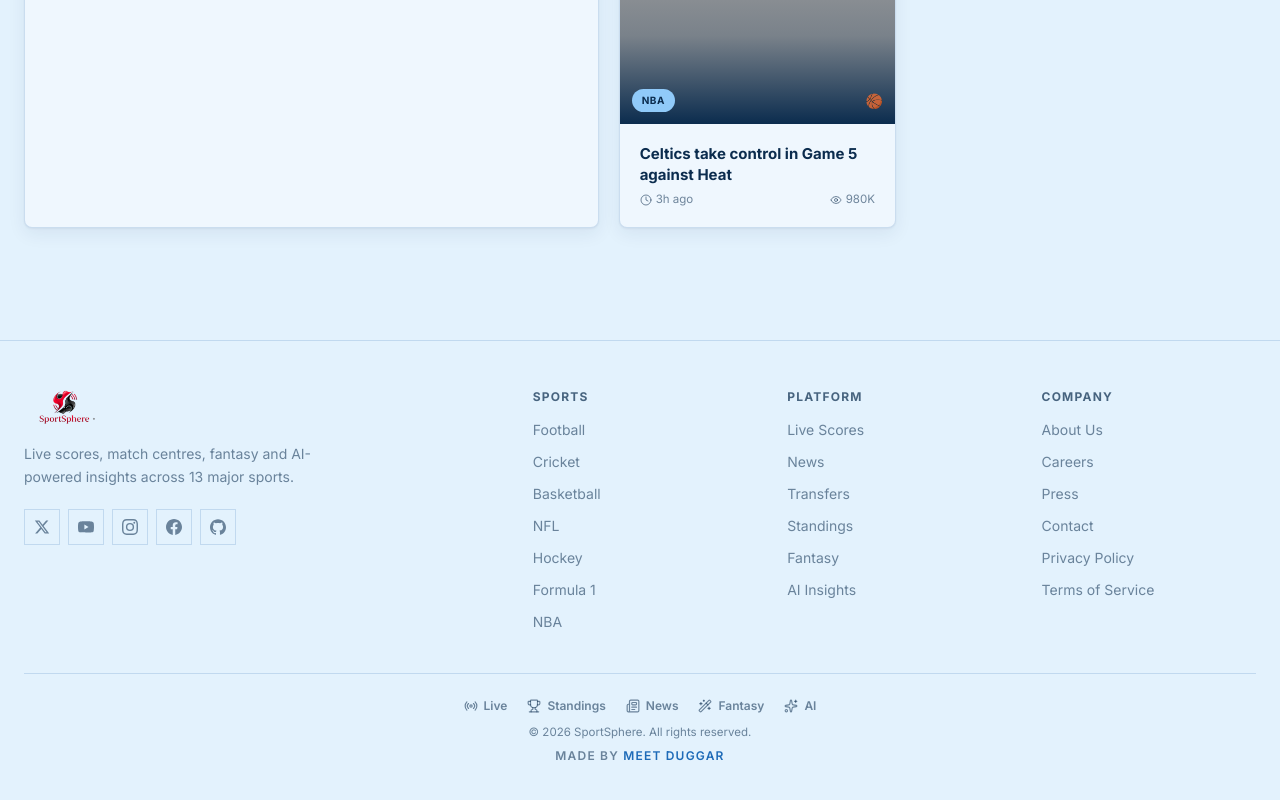
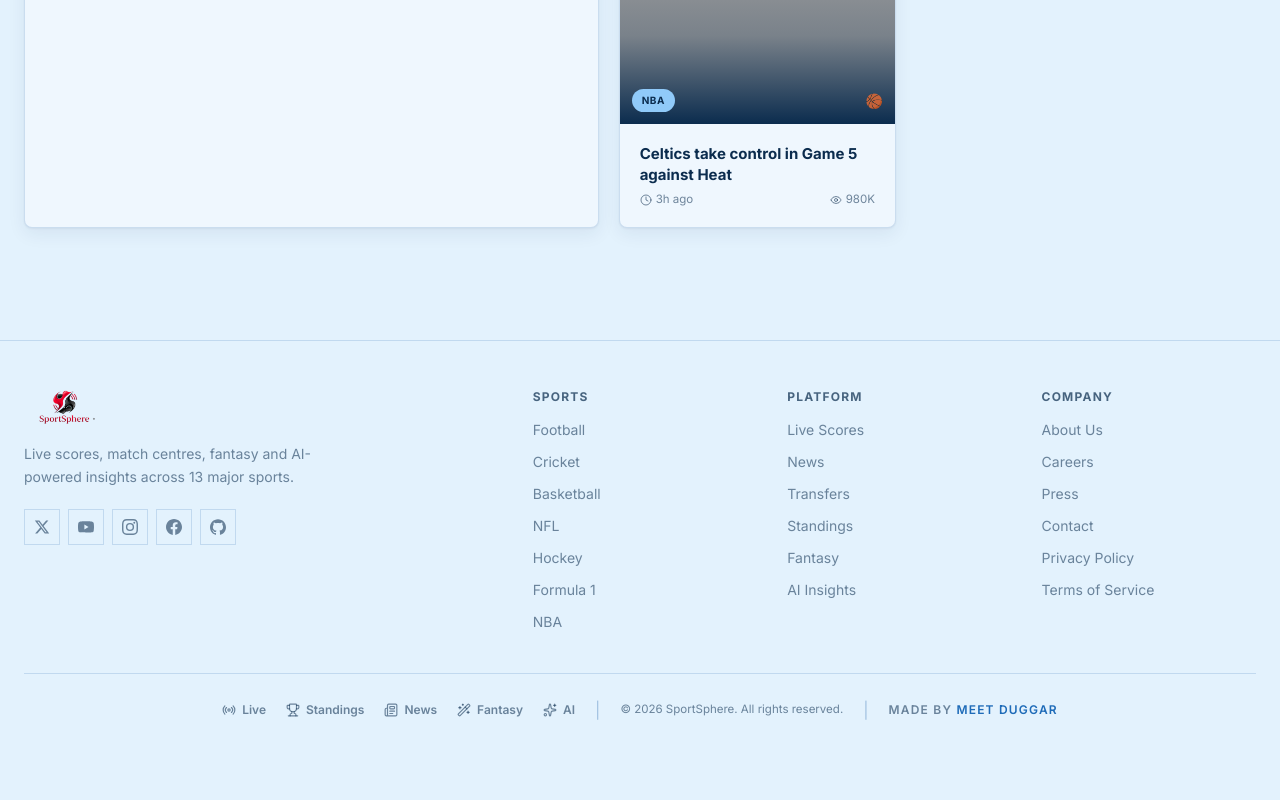
Before and after one commit to meetduggar23/SportSphere, a Next.js app: page / in a window 1280 px wide. Shown: the part 1878-2678 px from the top of the page. After the commit the page ends 2648 px from the top, so only its background shows below. Built offline with nearby package versions, Linux system fonts and the light colour scheme; no server answers; grey boxes are pictures that could not be loaded.

Commit message:
Footer bottom bar: all items on one line

```diff
--- a/src/components/layout/Footer.tsx
+++ b/src/components/layout/Footer.tsx
@@ -125,8 +125,8 @@ export function Footer() {
           ))}
         </div>
 
-        <div className="mt-10 border-t border-border pt-6 text-center">
-          <nav className="flex flex-wrap items-center justify-center gap-x-5 gap-y-2">
+        <div className="mt-10 border-t border-border pt-6">
+          <div className="flex flex-wrap items-center justify-center gap-x-5 gap-y-2">
             {quickNav.map((q) => (
               <Link
                 key={q.label}
@@ -136,13 +136,13 @@ export function Footer() {
                 <q.icon className="h-3.5 w-3.5" /> {q.label}
               </Link>
             ))}
-          </nav>
-          <p className="meta mt-3">
-            © {new Date().getFullYear()} SportSphere. All rights reserved.
-          </p>
-          <p className="mt-2 text-center text-xs font-semibold uppercase tracking-widest text-muted">
-            Made by <span className="text-secondary">Meet Duggar</span>
-          </p>
+            <span className="text-border-strong" aria-hidden="true">|</span>
+            <p className="meta">© {new Date().getFullYear()} SportSphere. All rights reserved.</p>
+            <span className="text-border-strong" aria-hidden="true">|</span>
+            <p className="text-xs font-semibold uppercase tracking-widest text-muted">
+              Made by <span className="text-secondary">Meet Duggar</span>
+            </p>
+          </div>
         </div>
       </div>
     </footer>
```
